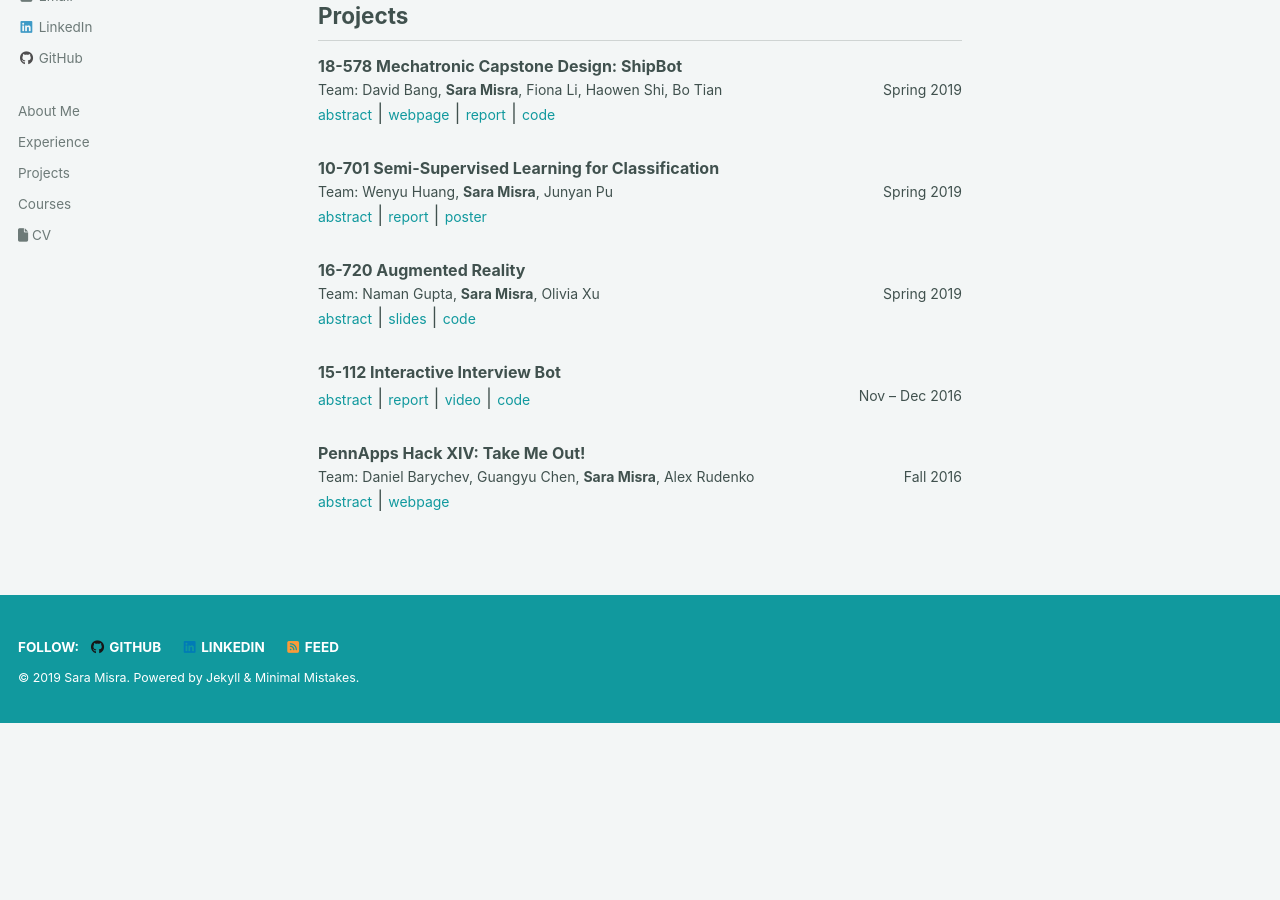
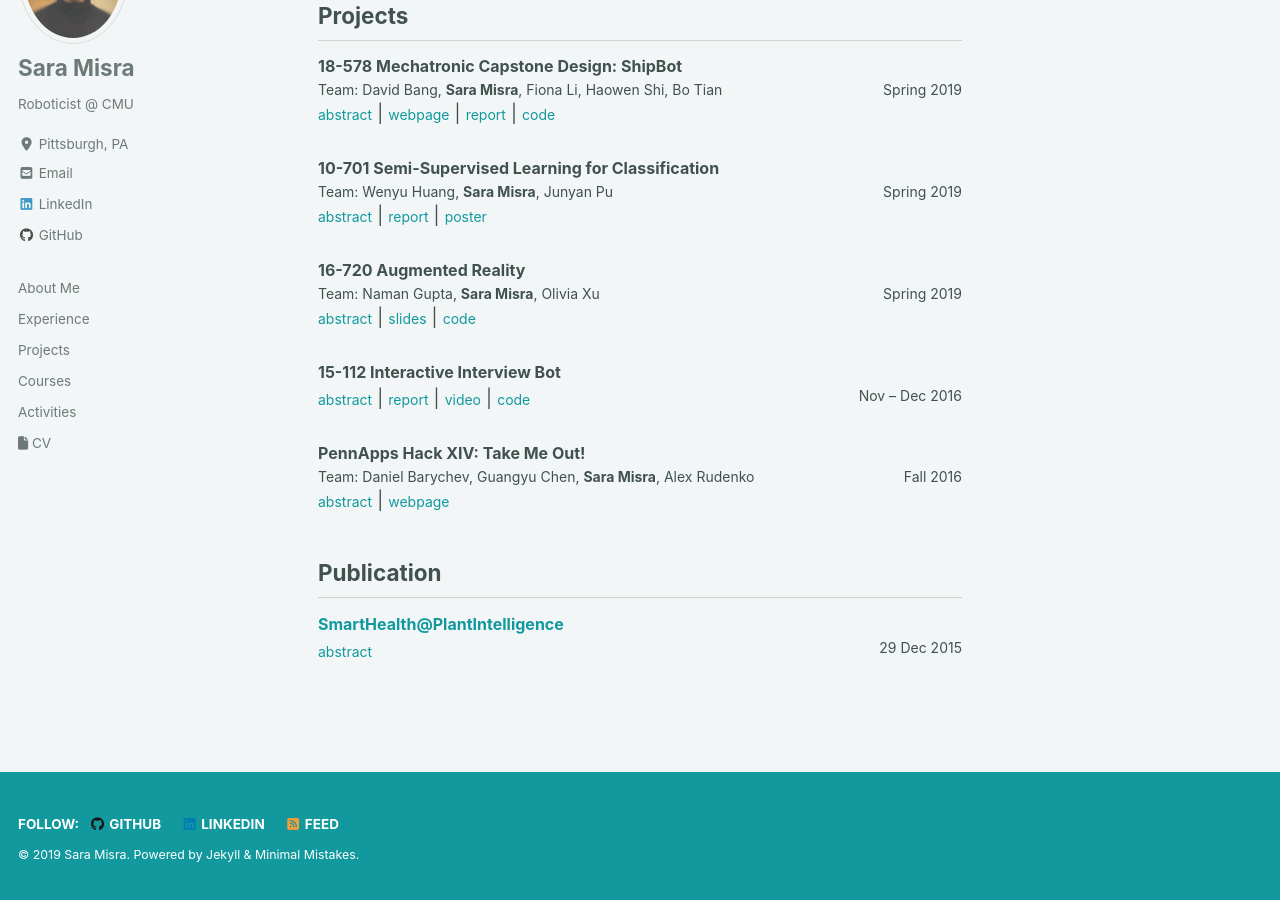
Before and after one commit to saram1sra/saram1sra.github.io, a Jekyll site: the page built from index.html, in a window 1280 px wide and 900 px high, scrolled down 1909 px. Built offline with Jekyll 4.4.1, drawn with Linux system fonts in a browser that asks for light colours; cached includes are drawn as plain includes; nearby versions of some CDN libraries; the list of posts is cut into pages by our own code; before the commit the page ends 2633 px from its top, so only the background shows below that.

Commit message:
added publication

```diff
--- a/_config.yml
+++ b/_config.yml
@@ -150,6 +150,9 @@
     - label: "Courses"
       icon: " "
       url: /courses/
+    - label: "Activities"
+      icon: " "
+      url: /activities/
     - label: "CV"
       icon: "fas fa-file"
       url: /
--- /dev/null
+++ b/_pages/activities.html
@@ -0,0 +1,6 @@
+---
+layout: single
+title: "Activities"
+author_profile: true
+permalink: /activities/
+---
--- a/index.html
+++ b/index.html
@@ -284,6 +284,28 @@
 </div>
 
 
+<div id="disc">
+<h2>Publication</h2>
+
+<heading><a href="https://priorart.ip.com/IPCOM/000244611D">SmartHealth@PlantIntelligence</a></heading>
+<head_under> <span style="float:right;">29 Dec 2015</span></head_under>
+<a href="javascript:toggleblock('disc_abs')" style="font-size: 14px">abstract</a>
+<toggle_down id="disc_abs">
+<br>
+IP.COM DISCLOSURE NUMBER: IPCOM000244611D <br>
+I conceptualized and co-authored a cognitive based solution to improve human
+health by recommending right kind and number of plants based on different influencing parameters
+e.g. individual/combined families’ demographic, bio-metric, emotional, financial, life-events,
+social and others including environmental factors/parameters.
+I published this work as a disclosure through IBM; the ‘intelligence’ of the conceptualized solution
+could be further enhanced using deep learning algorithms.
+</toggle_down> <br> <br>
+</div>
+
+
+
+
+
 <!-- Init hideblock for toggle -->
 <script xml:space="preserve" language="JavaScript">
         hideblock('bb_abs');
```
Also changed, not shown: other parts of index.html (+3 -0 lines).
